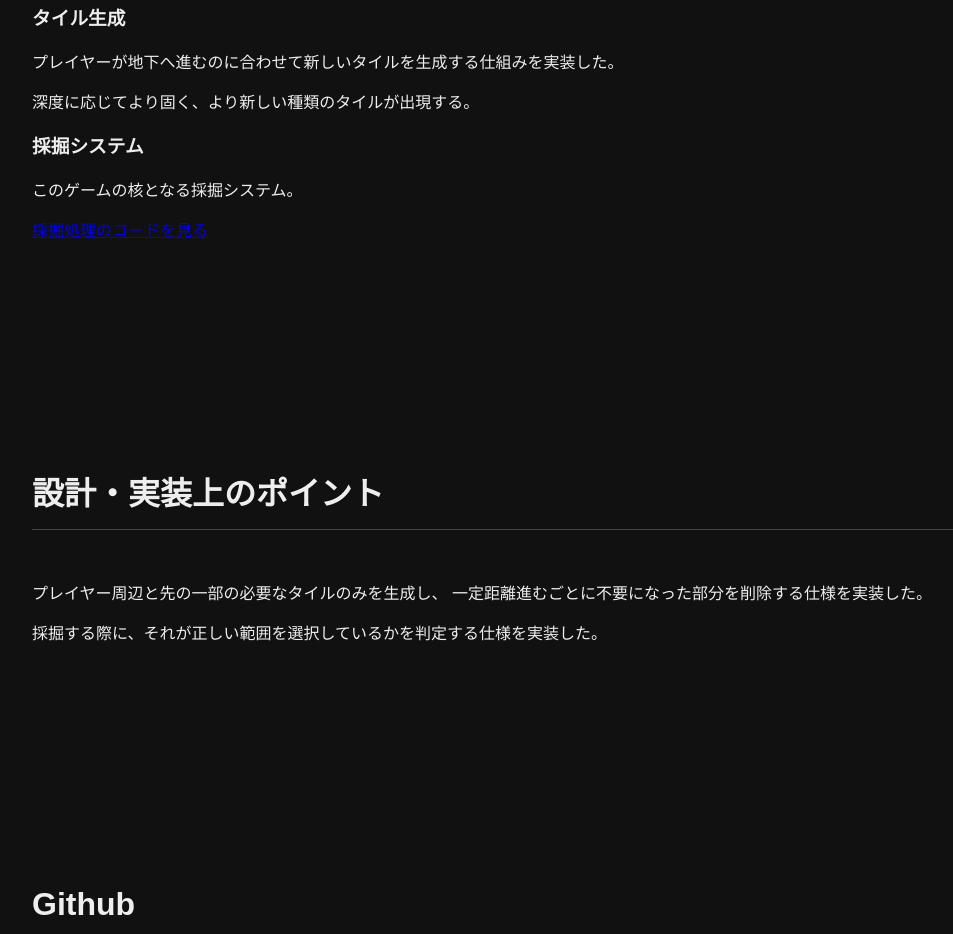
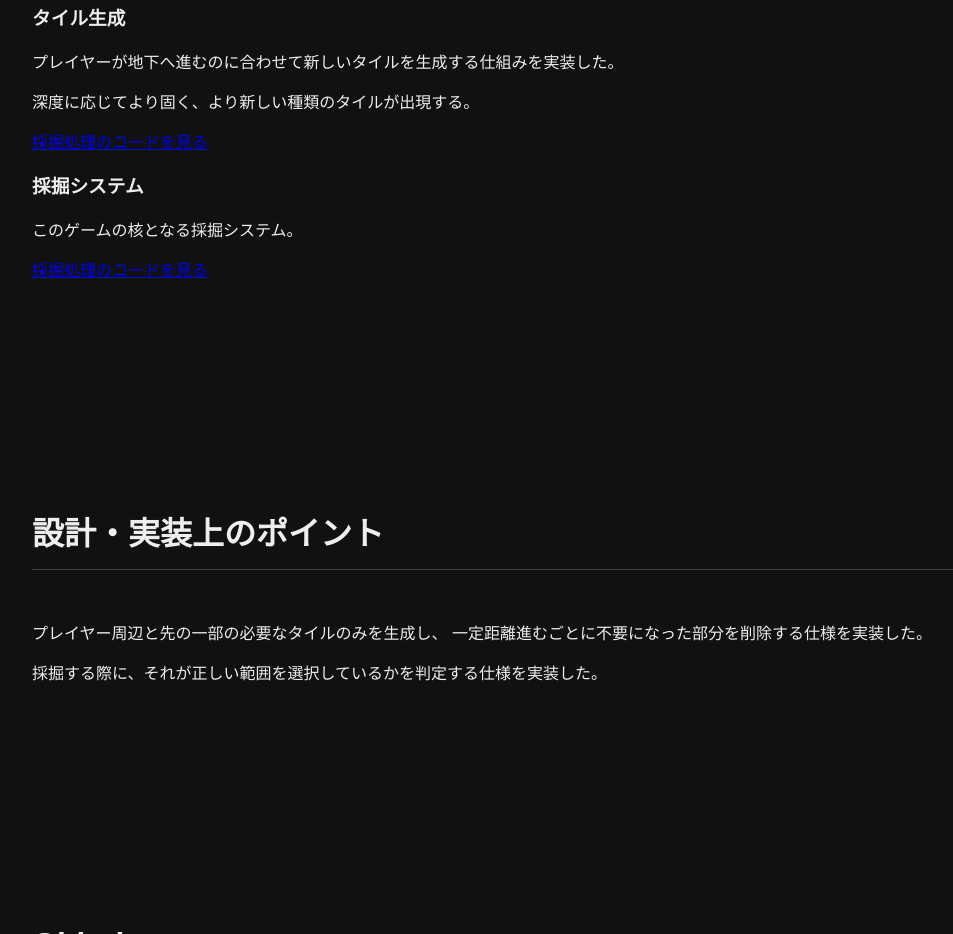
Before and after one commit to yomogi1024cat05-coder/.github.io, a plain HTML site: page works/dream_of_mine.html in a window 1280 px wide. Shown: the part 2867-3801 px from the top of the page, without its empty margins (88-1041 px from the left). Drawn offline with Linux system fonts and the light colour scheme.

Commit message:
dream_of_mine.html の更新

```diff
--- a/works/dream_of_mine.html
+++ b/works/dream_of_mine.html
@@ -123,7 +123,14 @@
 <p>
             深度に応じてより固く、より新しい種類のタイルが出現する。
         </p>
+<a
+    href="https://github.com/yomogi1024cat05-coder/dream_of_mine/blob/main/Assets%2FScripts%2FManager%2FGenerateTile.cs"
+    target="_blank"
+    rel="noopener noreferrer">
 
+    採掘処理のコードを見る
+
+</a>
         <h3>採掘システム</h3>
 
         <p>
```
